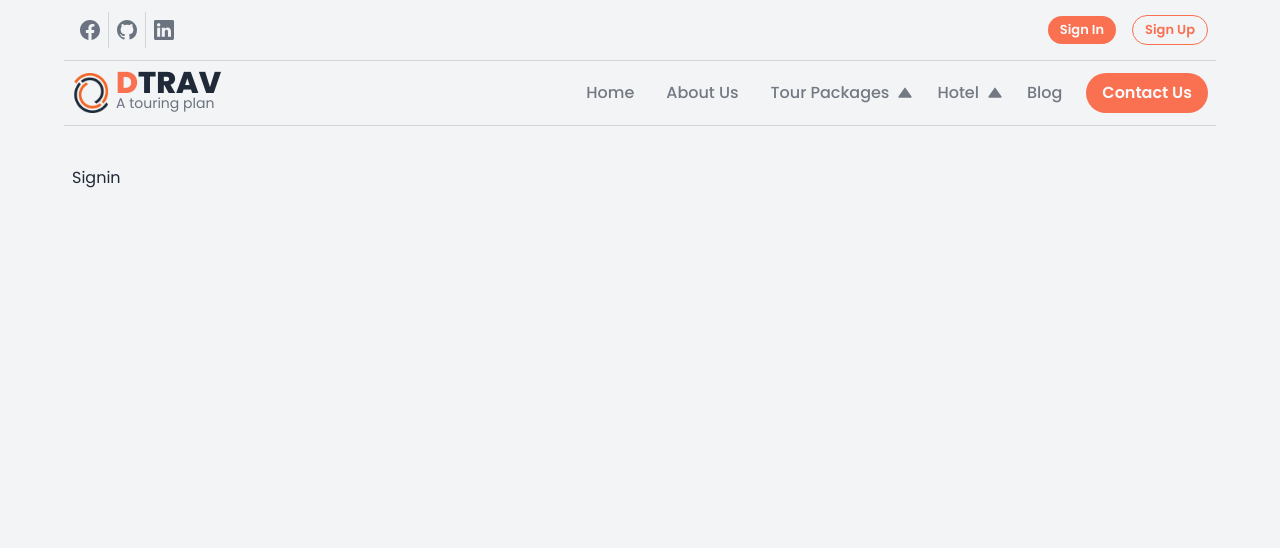
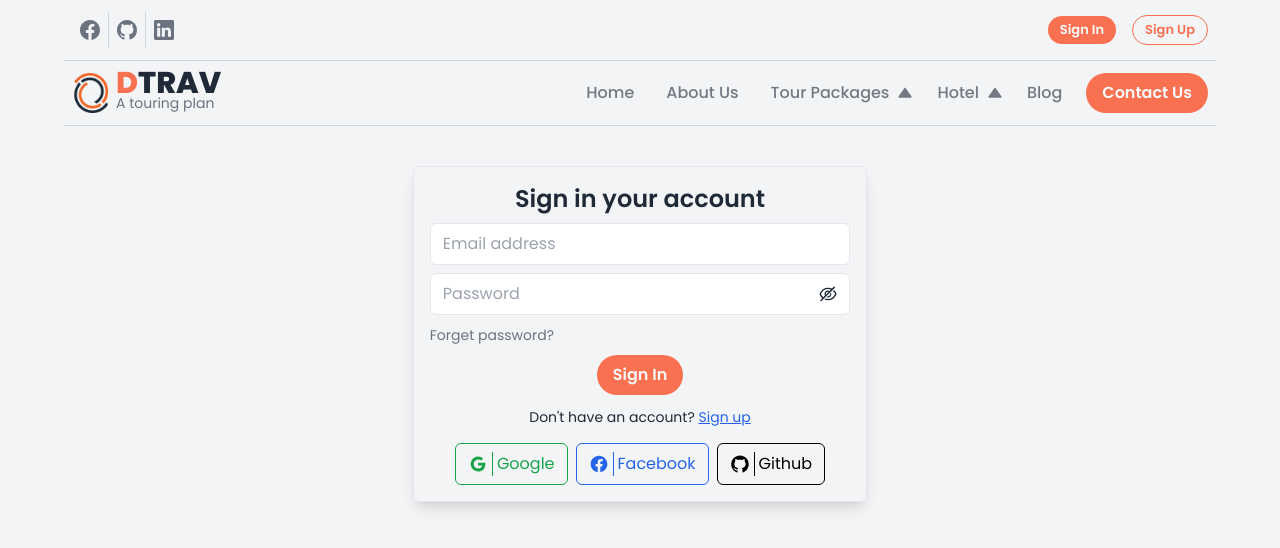
Before and after one commit to saiful7778/dtrav-client, a React (Vite) app: page /signin in a window 1280 px wide. Shown: the top 548 px of the page. Built offline with nearby package versions, Linux system fonts and the light colour scheme.

Commit message:
add sign in form

```diff
--- a/src/assets/styles/style.css
+++ b/src/assets/styles/style.css
@@ -122,3 +122,12 @@
     );
   }
 }
+
+@layer components {
+  .input {
+    @apply w-full py-2 px-3 rounded-md border border-gray-200;
+  }
+  .input:focus {
+    @apply outline-dashed outline-primary outline-2;
+  }
+}
--- /dev/null
+++ b/src/components/AuthMethod.jsx
@@ -0,0 +1,32 @@
+import { AiOutlineGithub, AiOutlineGoogle } from "react-icons/ai";
+import { BiLogoFacebookCircle } from "react-icons/bi";
+
+const AuthMethod = () => {
+  return (
+    <div className="flex flex-wrap justify-center gap-2 items-center mt-4">
+      <button
+        type="button"
+        className="flex justify-center items-center gap-1 rounded-md border border-green-600 text-green-600 px-3 py-2 divide-x divide-green-600"
+      >
+        <AiOutlineGoogle size={20} />
+        <span className="pl-1">Google</span>
+      </button>
+      <button
+        type="button"
+        className="flex justify-center items-center gap-1 rounded-md border border-blue-600 text-blue-600 px-3 py-2 divide-x divide-blue-600"
+      >
+        <BiLogoFacebookCircle size={20} />
+        <span className="pl-1">Facebook</span>
+      </button>
+      <button
+        type="button"
+        className="flex justify-center items-center gap-1 rounded-md border border-black text-black px-3 py-2 divide-x divide-black"
+      >
+        <AiOutlineGithub size={20} />
+        <span className="pl-1">Github</span>
+      </button>
+    </div>
+  );
+};
+
+export default AuthMethod;
--- a/src/components/header/Navbar.jsx
+++ b/src/components/header/Navbar.jsx
@@ -63,8 +63,16 @@ const navLinks = [
     dropmenu: [
       { _id: "dp5", navName: "3 star", path: "/hotel/3_star" },
       { _id: "dp6", navName: "5 star", path: "/hotel/5_star" },
-      { _id: "dp7", navName: "6 star", path: "/hotel/6_star" },
-      { _id: "dp8", navName: "7 star", path: "/hotel/7_star" },
+      {
+        _id: "dp7",
+        navName: "6 star",
+        path: "/hotel/6_star",
+      },
+      {
+        _id: "dp8",
+        navName: "7 star",
+        path: "/hotel/7_star",
+      },
     ],
   },
   { _id: "nv5", navName: "blog", path: "/blog" },
@@ -139,7 +147,7 @@ const Navbar = () => {
         </div>
       </nav>
       <div
-        className={`fixed min-h-screen lg:hidden overflow-y-scroll top-0 py-4 px-8 duration-300 z-50 border-l border-gray-300 bg-gray-50 ${
+        className={`fixed min-h-screen lg:hidden overflow-y-scroll top-0 py-4 px-2 duration-300 z-50 border-l border-gray-300 bg-gray-50 ${
           showMobileMenu ? "right-0" : "-right-full"
         }`}
       >
@@ -150,7 +158,9 @@ const Navbar = () => {
         >
           <RxCrossCircled size={25} />
         </button>
-        <ul className="divide-y divide-gray-300">{renderMobileNavLinks}</ul>
+        <ul className="divide-y overflow-auto px-8 h-[90vh] divide-gray-300">
+          {renderMobileNavLinks}
+        </ul>
       </div>
     </>
   );
--- /dev/null
+++ b/src/hooks/useInput.js
@@ -0,0 +1,11 @@
+import { useState } from "react";
+
+const useInputValue = (defaultValue) => {
+  const [inputValue, setInputValue] = useState(defaultValue);
+  const handleChange = (e) => {
+    setInputValue(e.target.value);
+  };
+  return { value: inputValue, onChange: handleChange };
+};
+
+export default useInputValue;
--- a/src/pages/Signin.jsx
+++ b/src/pages/Signin.jsx
@@ -1,5 +1,75 @@
+/* eslint-disable react/no-unescaped-entities */
+import { Link } from "react-router-dom";
+import useInputValue from "../hooks/useInput";
+import { AiOutlineEyeInvisible, AiOutlineEye } from "react-icons/ai";
+import { useState } from "react";
+import AuthMethod from "../components/AuthMethod";
+
 const Signin = () => {
-  return <div>Signin</div>;
+  const [showPass, setShowPass] = useState(false);
+  const email = useInputValue("");
+  const password = useInputValue("");
+
+  const handleSubmit = (e) => {
+    e.preventDefault();
+  };
+
+  return (
+    <div className="md:w-2/5 p-4 w-full mx-auto shadow-lg border border-gray-200 rounded-md">
+      <h2 className="text-center text-2xl font-semibold mb-2">
+        Sign in your account
+      </h2>
+      <form
+        onSubmit={handleSubmit}
+        className="flex flex-col gap-2 items-center"
+      >
+        <input
+          {...email}
+          className="input"
+          type="email"
+          placeholder="Email address"
+          name="email"
+          required
+        />
+        <div className="relative w-full">
+          <input
+            {...password}
+            className="input"
+            type={showPass ? "text" : "password"}
+            placeholder="Password"
+            name="pass"
+            required
+          />
+          <button
+            onClick={() => setShowPass((prop) => !prop)}
+            className="absolute right-3 top-1/2 -translate-y-1/2"
+            type="button"
+          >
+            {showPass ? (
+              <AiOutlineEye size={20} />
+            ) : (
+              <AiOutlineEyeInvisible size={20} />
+            )}
+          </button>
+        </div>
+        <div className="text-left w-full">
+          <button className="text-sm text-gray-500" type="button">
+            Forget password?
+          </button>
+        </div>
+        <button className="btn-pri" type="submit">
+          Sign in
+        </button>
+      </form>
+      <p className="text-center mt-3 text-sm">
+        Don't have an account?{" "}
+        <Link className="text-blue-600 underline" to="/signup">
+          Sign up
+        </Link>
+      </p>
+      <AuthMethod />
+    </div>
+  );
 };
 
 export default Signin;
```
